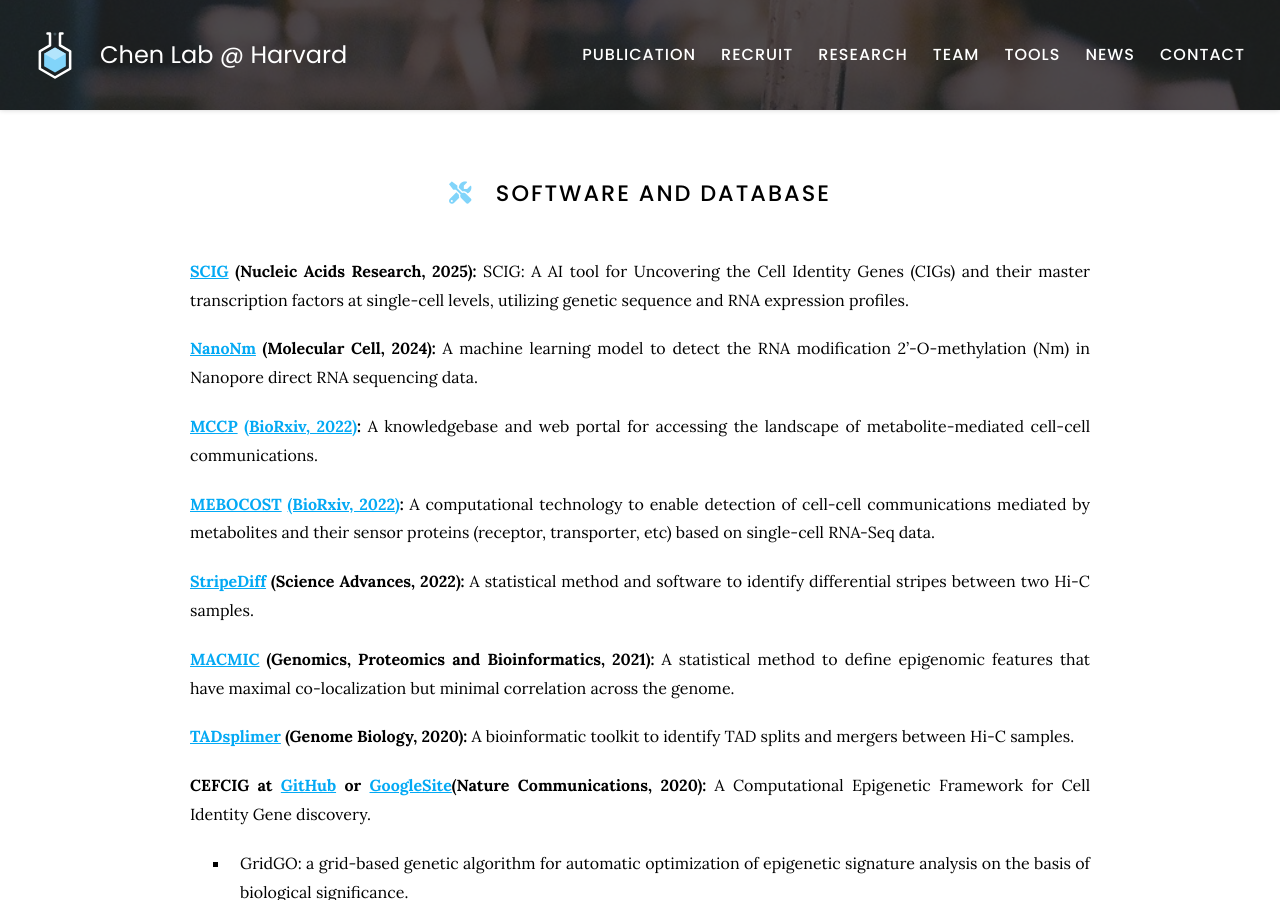
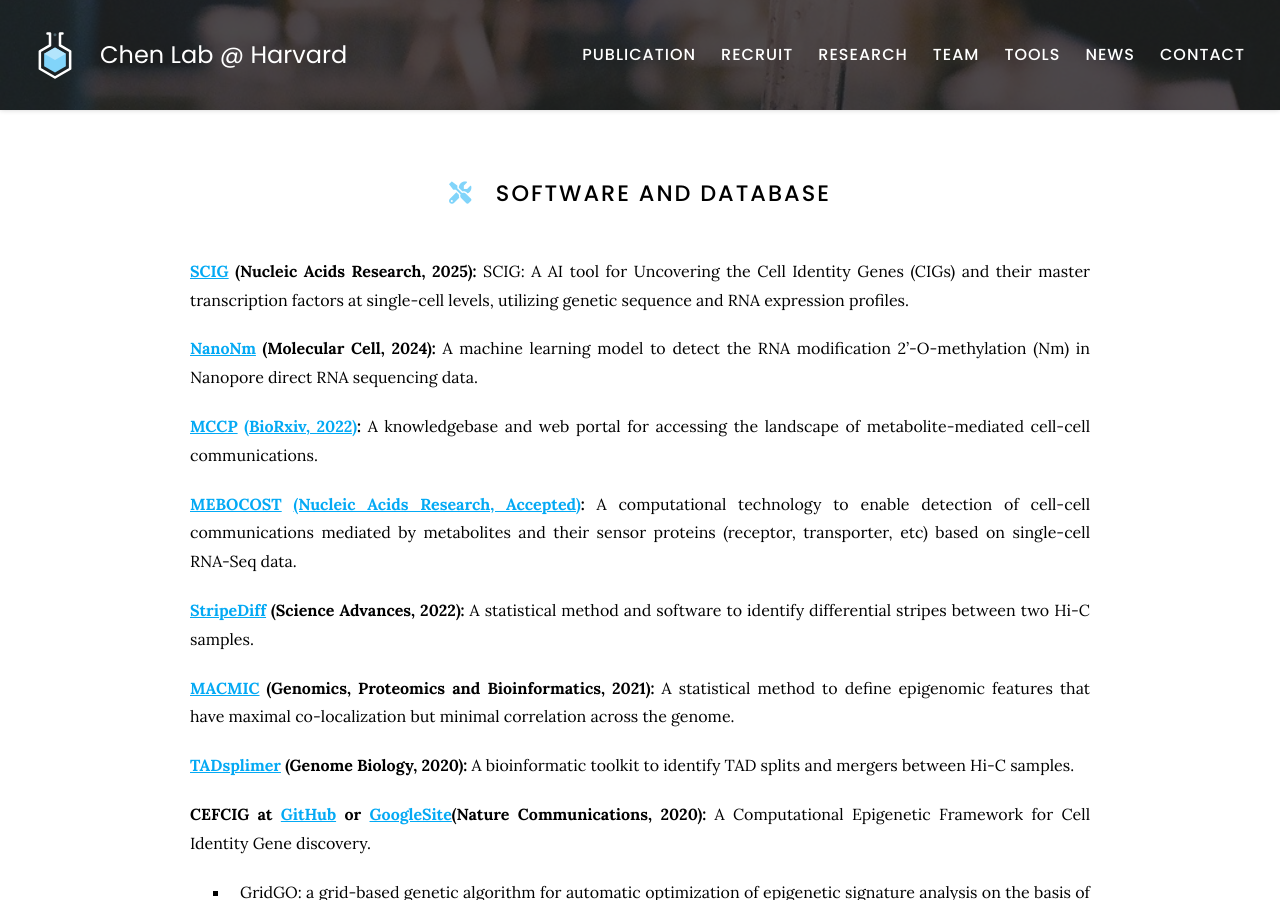
Before and after one commit to kaifuchenlab/kaifuchenlab.github.io, a Jekyll site: the page built from 4.tools/index.md, in a window 1280 px wide and 900 px high. Built offline with Jekyll 4.4.1, drawn with Linux system fonts in a browser that asks for light colours.

Commit message:
Update index.md

```diff
--- a/4.tools/index.md
+++ b/4.tools/index.md
@@ -14,11 +14,10 @@ SCIG: A AI tool for Uncovering the Cell Identity Genes (CIGs) and their master t
 **[NanoNm](https://github.com/kaifuchenlab/NanoNm) (Molecular Cell, 2024):**
 A machine learning model to detect the RNA modification 2'-O-methylation (Nm) in Nanopore direct RNA sequencing data.
 
-**[MCCP](http://cbp-kfc.org/mccp) [(BioRxiv, 2022)](https://www.biorxiv.org/content/10.1101/2022.05.30.494067v1):**
+**[MCCP](http://rc-cbp.tch.harvard.edu/mccp/) [(BioRxiv, 2022)](https://www.biorxiv.org/content/10.1101/2022.05.30.494067v1):**
 A knowledgebase and web portal for accessing the landscape of metabolite-mediated cell-cell communications.
 
-
-**[MEBOCOST](https://github.com/zhengrongbin/MEBOCOST) [(BioRxiv, 2022)](https://www.biorxiv.org/content/10.1101/2022.05.30.494067v1):**
+**[MEBOCOST](https://github.com/zhengrongbin/MEBOCOST) [(Nucleic Acids Research, Accepted)](https://www.biorxiv.org/content/10.1101/2022.05.30.494067v1):**
 A computational technology to enable detection of cell-cell communications mediated by metabolites and their sensor proteins (receptor, transporter, etc) based on single-cell RNA-Seq data.
 
 **[StripeDiff](https://github.com/GuangyWang/stripeDiff) (Science Advances, 2022):**
```
